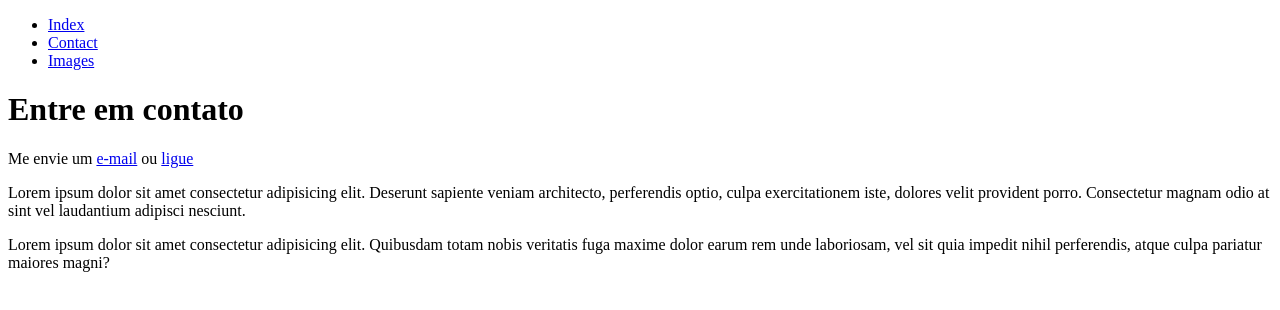
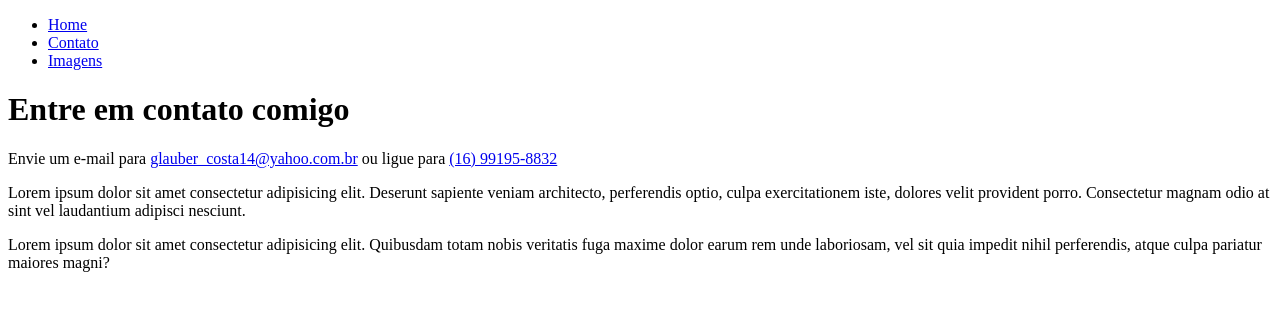
Before and after one commit to glaubercsouza/rocketseat-discover, a plain HTML site: page html/links/exercicio/contact.html in a window 1280 px wide. Drawn offline with Linux system fonts and the light colour scheme.

Commit message:
update exercise

```diff
--- a/html/links/exercicio/contact.html
+++ b/html/links/exercicio/contact.html
@@ -5,21 +5,21 @@
   <meta charset="UTF-8">
   <meta http-equiv="X-UA-Compatible" content="IE=edge">
   <meta name="viewport" content="width=device-width, initial-scale=1.0">
-  <title>Document</title>
+  <title>Contato</title>
 </head>
 
 <body>
 
   <nav>
     <ul>
-      <li><a href="index.html">Index</a></li>
-      <li><a href="contact.html">Contact</a></li>
-      <li><a href="files/images.html">Images</a></li>
+      <li><a href="index.html">Home</a></li>
+      <li><a href="contact.html">Contato</a></li>
+      <li><a href="files/images.html">Imagens</a></li>
     </ul>
   </nav>
 
-  <h1>Entre em contato</h1>
-  <p>Me envie um <a href="mailto:glauber_costa14@yahoo.com.br">e-mail</a> ou <a href="tel:+5516991958832">ligue</a></p>
+  <h1>Entre em contato comigo</h1>
+  <p>Envie um e-mail para <a href="mailto:glauber_costa14@yahoo.com.br">glauber_costa14@yahoo.com.br</a> ou ligue para <a href="tel:+5516991958832">(16) 99195-8832</a></p>
   <p>Lorem ipsum dolor sit amet consectetur adipisicing elit. Deserunt sapiente veniam architecto, perferendis optio, culpa exercitationem iste, dolores velit provident porro. Consectetur magnam odio at sint vel laudantium adipisci nesciunt.</p>
   <p>Lorem ipsum dolor sit amet consectetur adipisicing elit. Quibusdam totam nobis veritatis fuga maxime dolor earum rem unde laboriosam, vel sit quia impedit nihil perferendis, atque culpa pariatur maiores magni?</p>
 </body>
```
Also changed, not shown: html/links/exercicio/files/images.html (+4 -4 lines), html/links/exercicio/index.html (+5 -3 lines).
